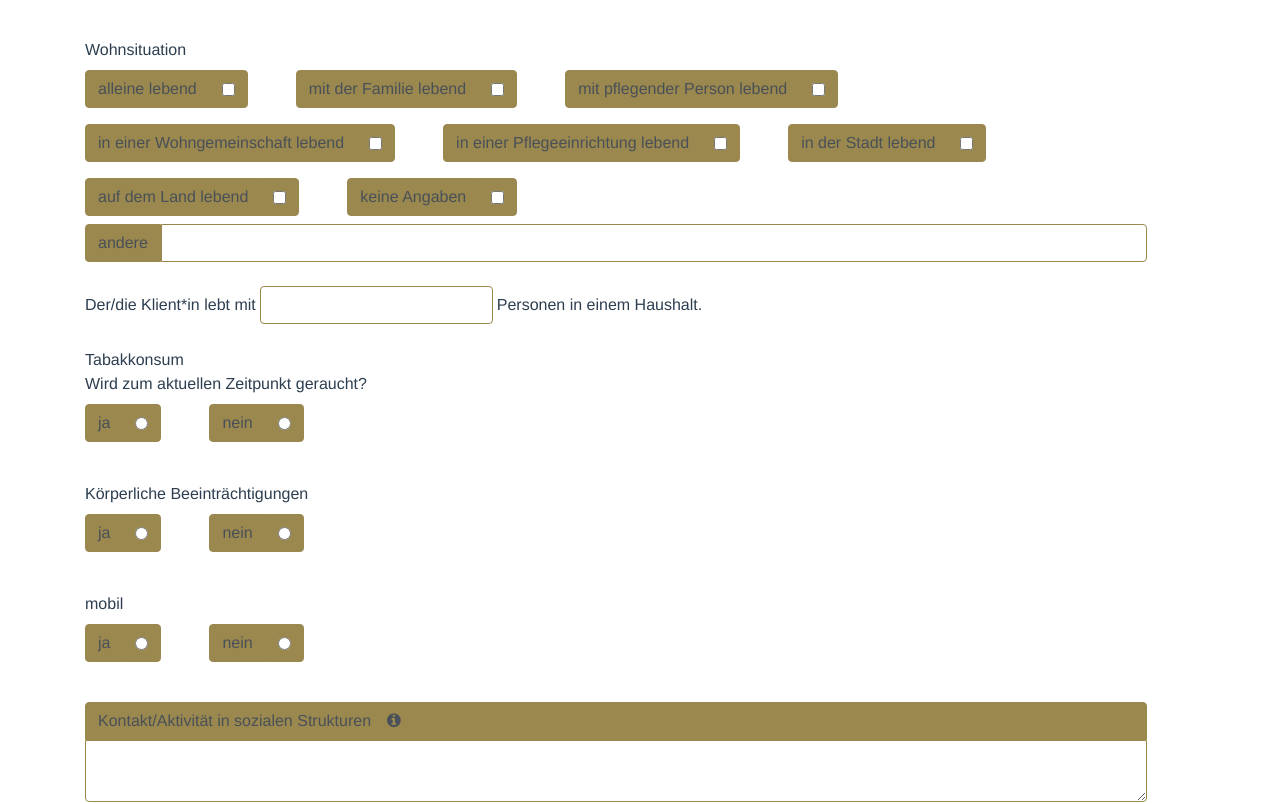
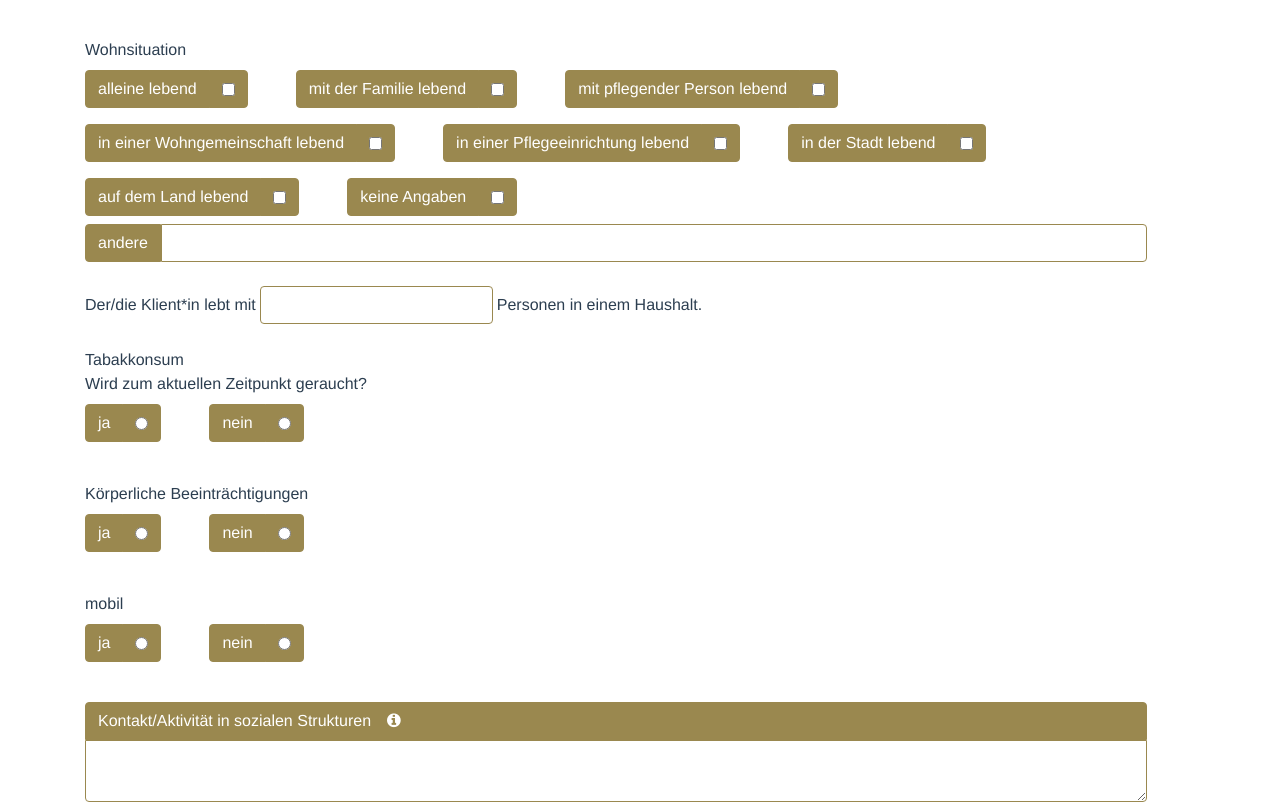
Before and after one commit to Syb10/modive, a Vue app in the folder client/: page / in a window 1280 px wide. Shown: the part 1804-2608 px from the top of the page. Built offline with nearby package versions, Linux system fonts and the light colour scheme; what vuex-map-fields would draw is missing.

Commit message:
modified style color: white

```diff
--- a/client/src/App.vue
+++ b/client/src/App.vue
@@ -50,15 +50,18 @@
 }
 .input-group-text.inputForm{
   border-radius: 0.25rem 0 0 0.25rem !important;
+  color: white;
 }
 .form-control.textareaForm{
   border-radius: 0 0 0.25rem 0.25rem  !important;
 }
 .input-group-text.textareaForm{
   border-radius: 0.25rem 0.25rem 0 0  !important;
+  color: white;
 }
 .input-group-text.normal-white-space{
   white-space: normal;
+  color: white;
 }
 .checkbox {
   border-radius: 0 0.25rem 0.25rem 0 !important;
--- a/client/src/components/Assessment/Assessment.vue
+++ b/client/src/components/Assessment/Assessment.vue
@@ -1,6 +1,6 @@
 <template>
     <div>
-      <div> <!-- class="stickyunten"-->
+      <div>
         <button
           v-for="tab in tabs"
           :key="tab.id"
@@ -50,6 +50,7 @@ export default {
 .input-group-text {
   background-color: #9a884f !important;
   border: 1px solid #9a884f !important;
+  color: white;
 }
 .form-control {
   border: 1px solid #9a884f !important;
```
